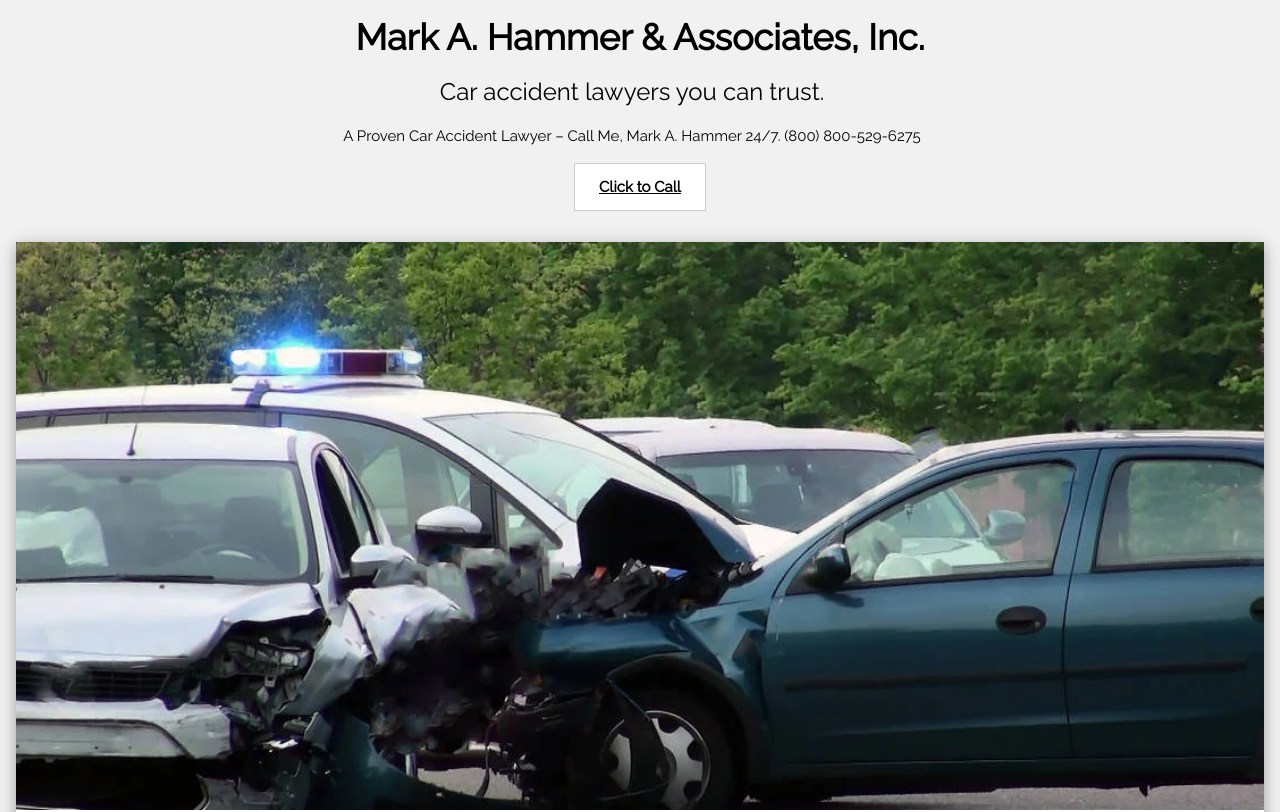
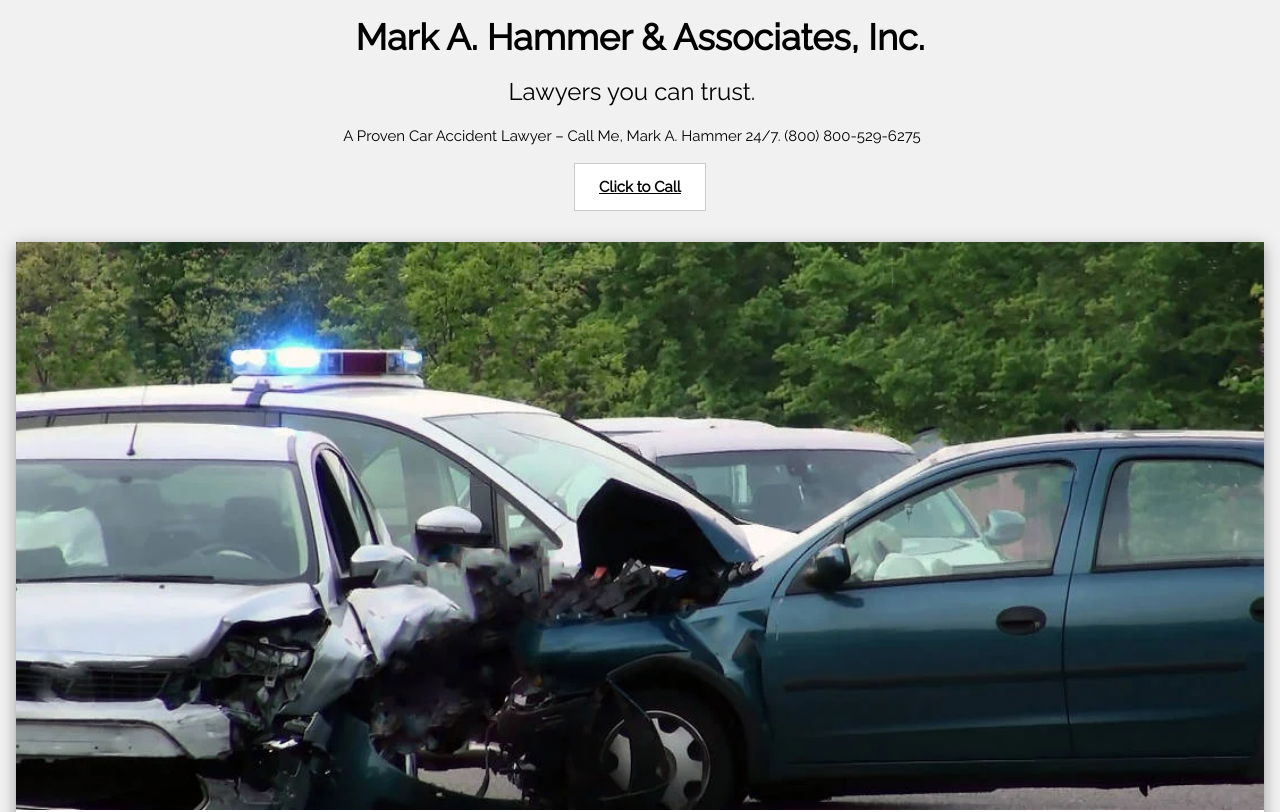
Before and after one commit to Bosk02/car-accident-lawyer-english, a plain HTML site: page index.html in a window 1280 px wide. Shown: the top 812 px of the page. Drawn offline with Linux system fonts and the light colour scheme.

Commit message:
Add files via upload

```diff
--- a/index.html
+++ b/index.html
@@ -20,7 +20,7 @@
 <header class="w3-container w3-center w3-padding-20px;">
 
   <h1><strong>Mark A. Hammer & Associates, Inc.</strong></h1>
-  <h3>Car accident lawyers you can trust.</b><span class="w3-tag"></span></h3>
+  <h3>Lawyers you can trust.</b><span class="w3-tag"></span></h3>
   <p>A Proven Car Accident Lawyer – Call Me, Mark A. Hammer 24/7. (800) 800-529-6275</b><span class="w3-tag"></span></p>
   <p><button class="w3-button w3-padding-large w3-white w3-border"><a href="tel:800-529-6275"><b>Click to Call</b></a></button></p>
 </header>
```
